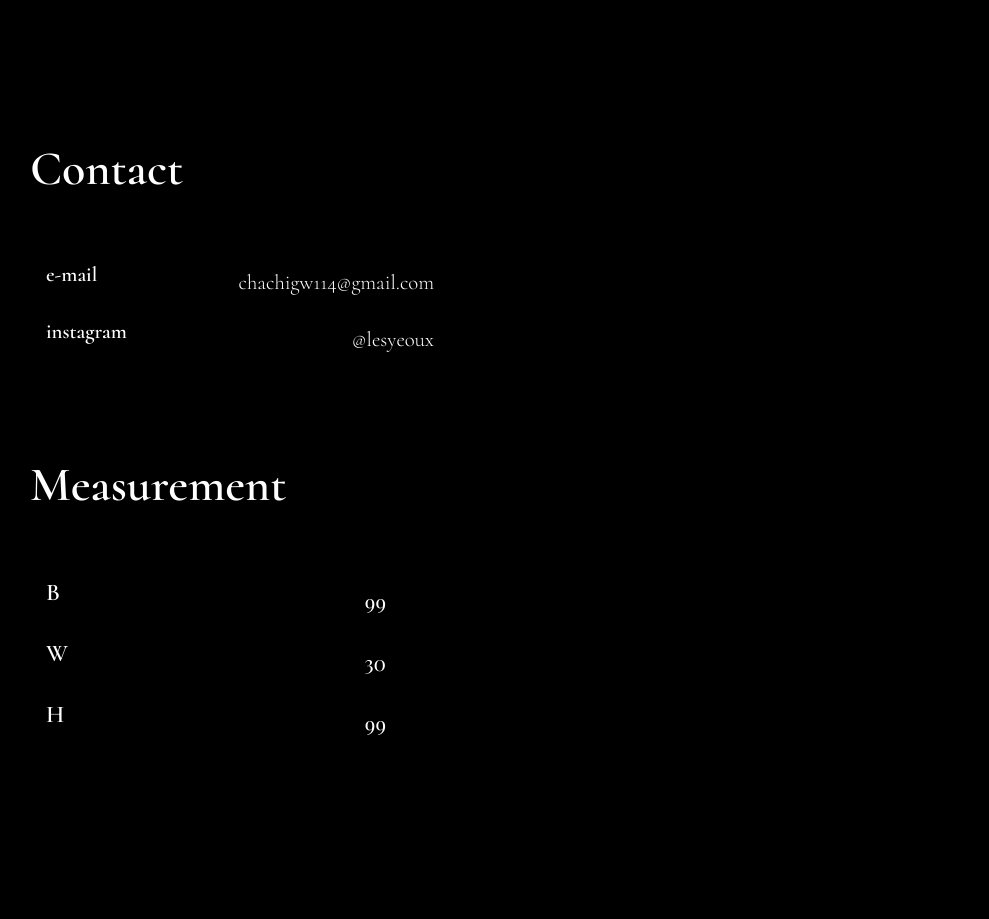
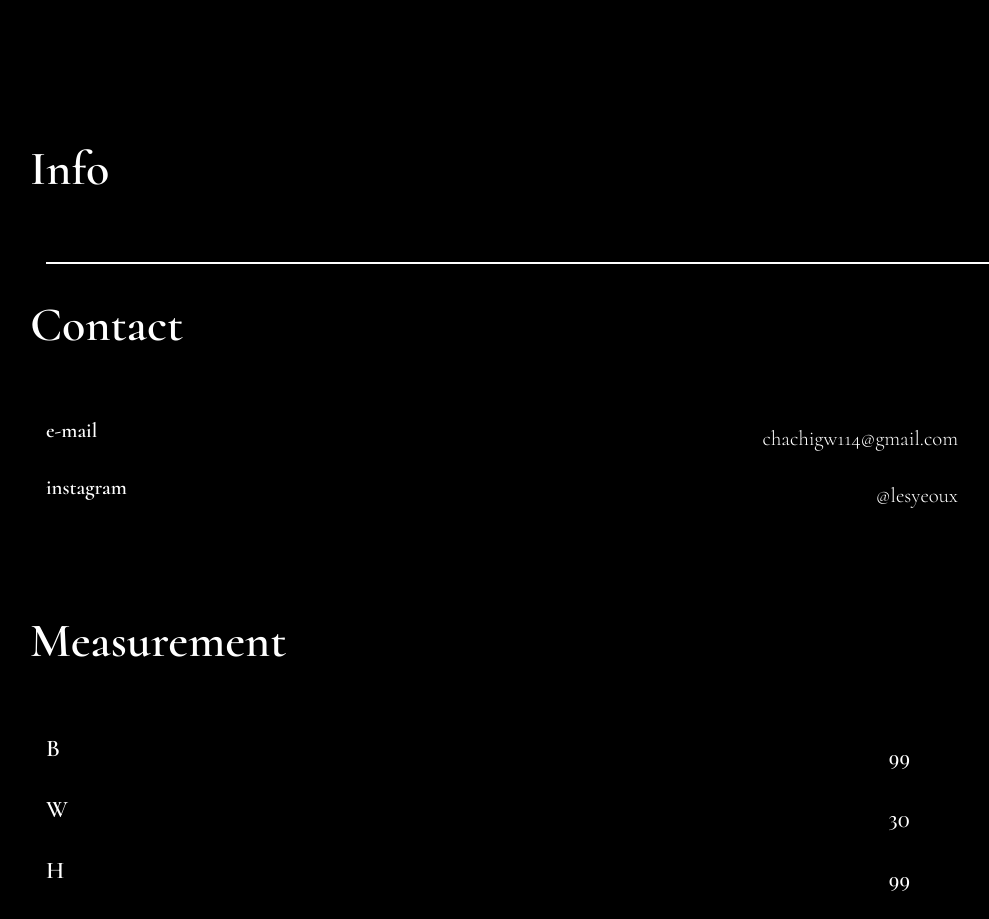
Before and after one commit to 0teklee/portfolio_v_1, a Next.js app: page /info in a window 1280 px wide. Shown: the top 919 px of the page, without its empty margins (2-991 px from the left). Built offline with nearby package versions, Linux system fonts and the light colour scheme.

Commit message:
fix: info page style

```diff
--- a/components/Templates/Info/InfoTemplate.tsx
+++ b/components/Templates/Info/InfoTemplate.tsx
@@ -1,5 +1,6 @@
 import Title from "components/Atom/Title";
 import styled from "styled-components";
+import { sizes } from "styles/theme";
 
 const InfoTemplate = () => {
   const contactItem = [
@@ -11,11 +12,15 @@ const InfoTemplate = () => {
     { field: "B", value: "99" },
     { field: "W", value: "30" },
     { field: "H", value: "99" },
+    { field: "Height", value: "170cm" },
+    { field: "Weight", value: "xxkg" },
   ];
 
   return (
     <__Wrapper>
-      <Title padding="140px 0 1rem 2rem">Contact</Title>
+      <Title padding="140px 0 1rem 2rem">Info</Title>
+      <__Divider />
+      <Title padding="0 0 1rem 2rem">Contact</Title>
       <__ContactWrapper>
         {contactItem.map((item) => (
           <__ContentWrapper key={item.field}>
@@ -46,8 +51,15 @@ const __Wrapper = styled.div`
   color: #fff;
 `;
 
+const __Divider = styled.div`
+  max-width: ${sizes.laptop};
+  margin: 1rem 3rem 2rem 3rem;
+  border: 1px solid #fff;
+  color: #fff;
+`;
+
 const __ContactWrapper = styled.div`
-  width: 500px;
+  max-width: ${sizes.laptop};
 `;
 
 const __MeasureWrapper = styled(__ContactWrapper)`
--- a/pages/info.tsx
+++ b/pages/info.tsx
@@ -13,7 +13,7 @@ const Info = () => {
     <__Wrapper>
       {sizeCheck ? <HeaderMobile /> : null}
       <InfoTemplate />
-      <FooterMobile />
+      {sizeCheck ? <FooterMobile /> : null}
     </__Wrapper>
   );
 };
```
